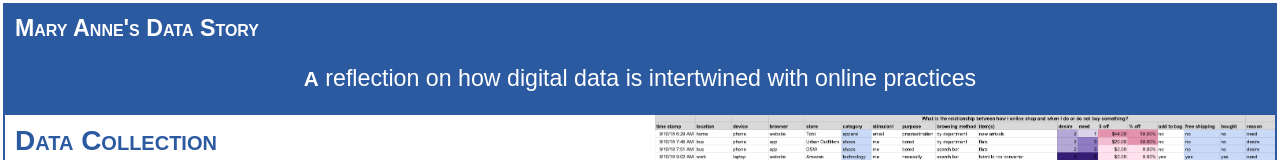
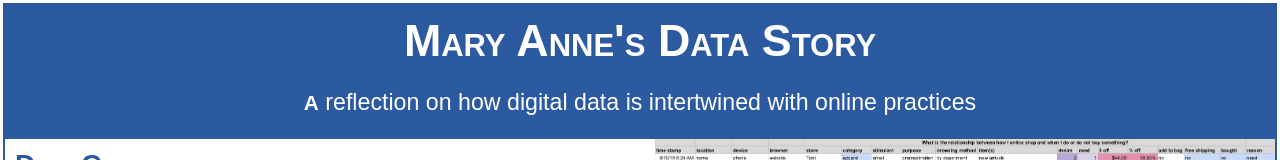
Before and after one commit to macallahan/datastory-project, a plain HTML site: page index.html in a window 1280 px wide. Shown: the top 160 px of the page. Drawn offline with Linux system fonts and the light colour scheme.

Commit message:
Update assets/css/style.css

```diff
--- a/assets/css/style.css
+++ b/assets/css/style.css
@@ -39,7 +39,7 @@ h1 {
   margin: 10px;
   font-variant: small-caps;
   font-size: 2.80rem;
-  font-size: 1.45rem;
+  text-align: center;
 }
 h2 {
   margin: 10px;
```
